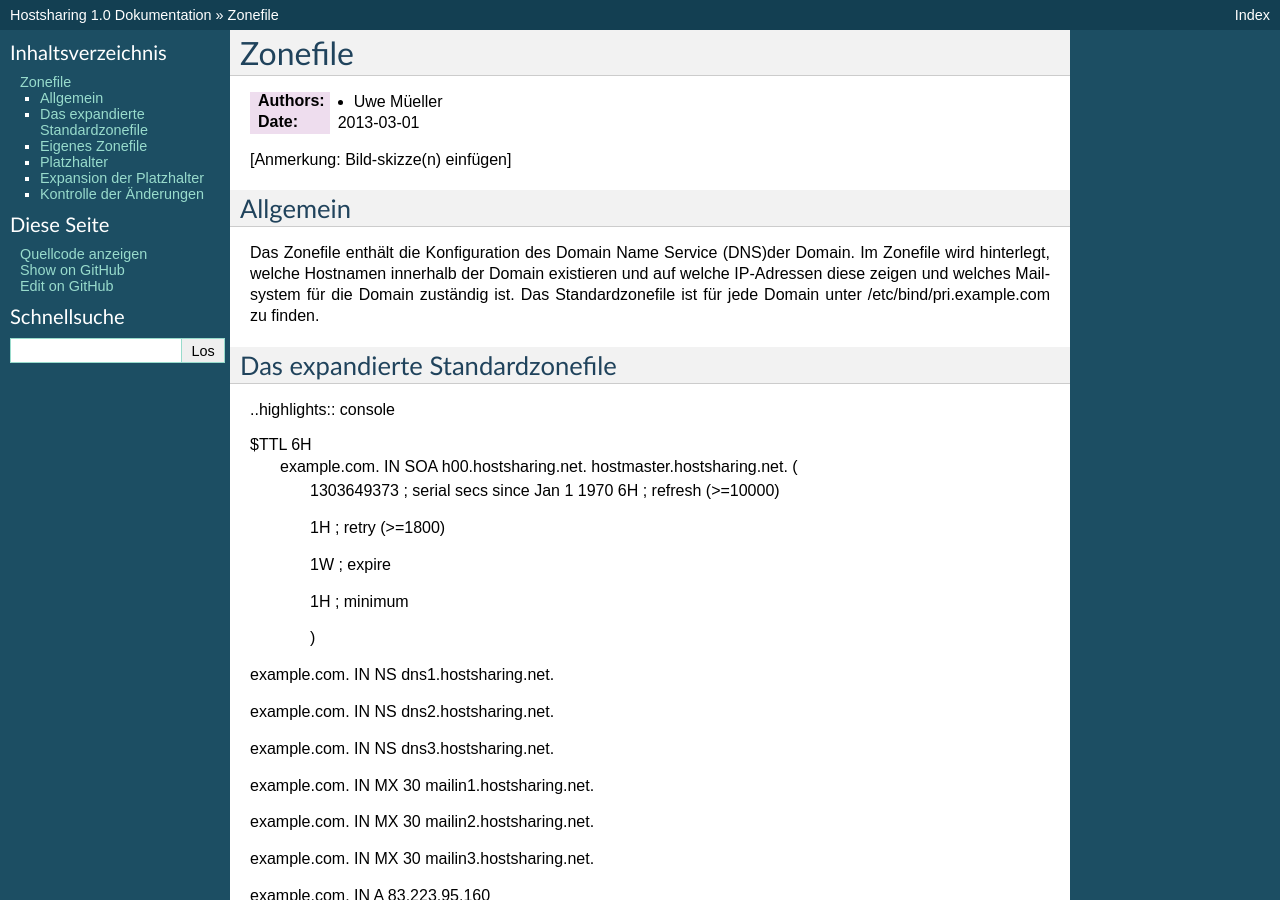
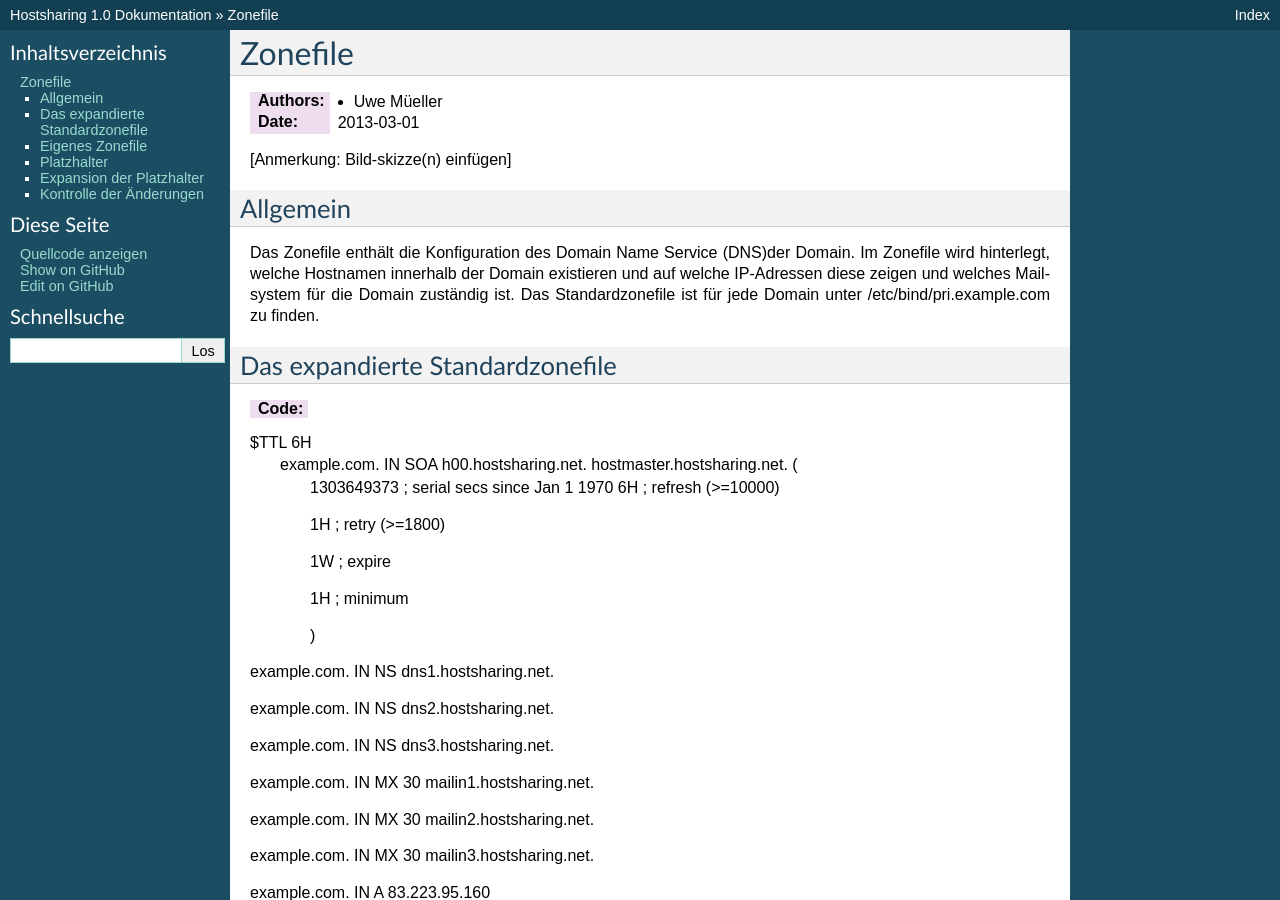
Before and after one commit to hostsharing/hs.docs.users, a Sphinx documentation site: the page built from source/zonefile-verwaltung.rst, in a window 1280 px wide and 900 px high. Built offline with Sphinx 7.4.7, drawn with Linux system fonts in a browser that asks for light colours; pages that are not in the unit, such as notebooks, are missing from menus.

Commit message:
added code

```diff
--- a/source/zonefile-verwaltung.rst
+++ b/source/zonefile-verwaltung.rst
@@ -15,7 +15,7 @@ diese zeigen und welches Mailsystem für die Domain zuständig ist. Das Standard
 
 Das expandierte Standardzonefile
 --------------------------------
-..highlights\:\: console
+:Code:
 
 $TTL 6H
  example.com. IN SOA h00.hostsharing.net. hostmaster.hostsharing.net. (
```
